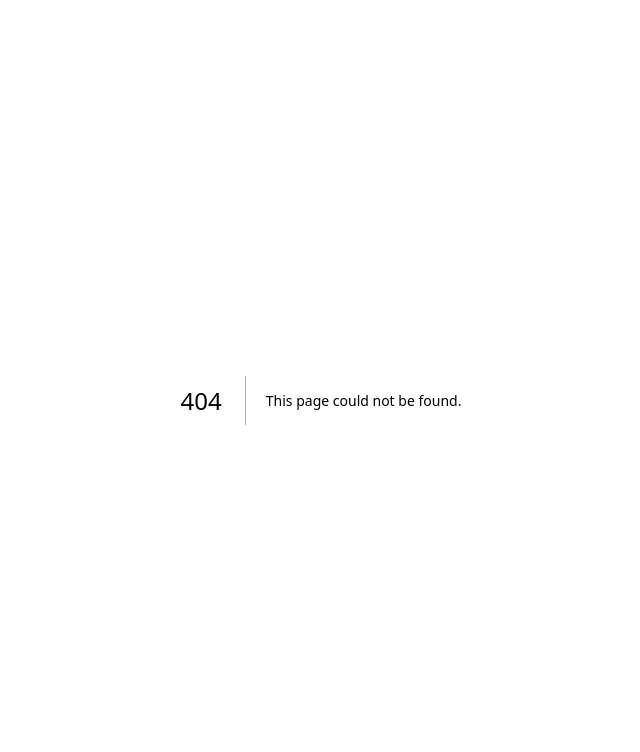
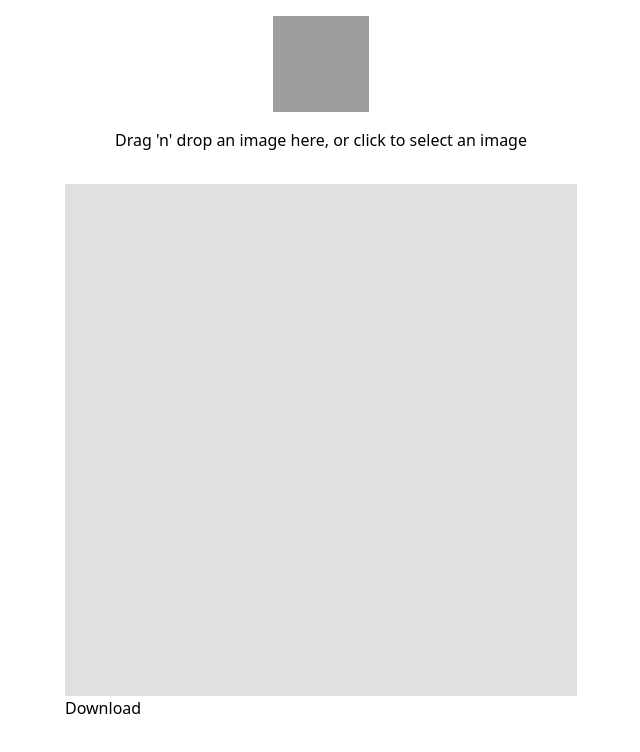
Before and after one commit to spuro/solana-coin, a Next.js app: page /overlayer in a window 1280 px wide. Before the commit this address had no page. Shown: the top 752 px of the page, without its empty margins (319-959 px from the left). Built offline with nearby package versions, Linux system fonts and the light colour scheme; grey boxes are pictures that could not be loaded.

Commit message:
overlayer rough

```diff
--- a/package.json
+++ b/package.json
@@ -16,6 +16,7 @@
     "next": "^13.4.2",
     "react": "18.2.0",
     "react-dom": "18.2.0",
+    "react-dropzone": "^14.2.3",
     "react-use-gesture": "^9.1.3",
     "zod": "^3.21.4"
   },
--- /dev/null
+++ b/src/components/overlayer/FileDrop.tsx
@@ -0,0 +1,26 @@
+import React, { useCallback } from "react";
+import { useDropzone } from "react-dropzone";
+
+const FileUpload = ({ onFileUpload }: any) => {
+  const onDrop = useCallback(
+    (acceptedFiles) => {
+      onFileUpload(acceptedFiles[0]);
+    },
+    [onFileUpload]
+  );
+
+  const { getRootProps, getInputProps, isDragActive } = useDropzone({ onDrop });
+
+  return (
+    <div {...getRootProps()}>
+      <input {...getInputProps()} />
+      {isDragActive ? (
+        <p>Drop the image here...</p>
+      ) : (
+        <p>Drag 'n' drop an image here, or click to select an image</p>
+      )}
+    </div>
+  );
+};
+
+export default FileUpload;
--- /dev/null
+++ b/src/components/overlayer/ImagePreview.tsx
@@ -0,0 +1,9 @@
+import React from "react";
+
+const ImagePreview = ({ file }) => {
+  const url = file ? URL.createObjectURL(file) : null;
+
+  return <div>{url && <img src={url} alt="Preview" />}</div>;
+};
+
+export default ImagePreview;
--- /dev/null
+++ b/src/components/overlayer/OverlaySelection.tsx
@@ -0,0 +1,19 @@
+import React from "react";
+
+const OverlaySelection = ({ overlays, onOverlaySelect }) => {
+  return (
+    <div className="flex justify-center space-x-4">
+      {overlays.map((overlay, index) => (
+        <img
+          key={index}
+          src={overlay}
+          alt={`Overlay ${index + 1}`}
+          onClick={() => onOverlaySelect(overlay)}
+          className="h-24 w-24 cursor-pointer object-cover"
+        />
+      ))}
+    </div>
+  );
+};
+
+export default OverlaySelection;
--- /dev/null
+++ b/src/components/overlayer/ResultPreview.tsx
@@ -0,0 +1,51 @@
+import React, { useEffect, useRef } from "react";
+
+const ResultPreview = ({ file, overlay }) => {
+  const canvasRef = useRef();
+
+  useEffect(() => {
+    const canvas = canvasRef.current;
+    const ctx = canvas.getContext("2d");
+
+    // Clear the canvas and set the placeholder
+    ctx.clearRect(0, 0, canvas.width, canvas.height);
+    ctx.fillStyle = "#e0e0e0";
+    ctx.fillRect(0, 0, canvas.width, canvas.height);
+
+    if (file && overlay) {
+      const img = new Image();
+      img.onload = () => {
+        // Scale the canvas to the image size
+        canvas.width = img.width;
+        canvas.height = img.height;
+
+        ctx.drawImage(img, 0, 0);
+
+        const overlayImg = new Image();
+        overlayImg.onload = () => {
+          ctx.drawImage(overlayImg, 0, 0, img.width, img.height);
+        };
+        overlayImg.src = overlay;
+      };
+      img.src = URL.createObjectURL(file);
+    }
+  }, [file, overlay]);
+
+  const handleDownload = () => {
+    const canvas = canvasRef.current;
+    const dataUrl = canvas.toDataURL("image/png");
+    const link = document.createElement("a");
+    link.href = dataUrl;
+    link.download = "output.png";
+    link.click();
+  };
+
+  return (
+    <div>
+      <canvas ref={canvasRef} width="512" height="512"></canvas>
+      <button onClick={handleDownload}>Download</button>
+    </div>
+  );
+};
+
+export default ResultPreview;
--- /dev/null
+++ b/src/pages/overlayer.tsx
@@ -0,0 +1,38 @@
+import React, { useState } from "react";
+import FileUpload from "~/components/overlayer/FileDrop";
+import ImagePreview from "~/components/overlayer/ImagePreview";
+import OverlaySelection from "~/components/overlayer/OverlaySelection";
+import ResultPreview from "~/components/overlayer/ResultPreview";
+
+const overlays = [
+  "/overlays/overlay1.png",
+  // "/overlays/overlay2.png",
+  // "/overlays/overlay3.png",
+];
+
+const MyComponent = () => {
+  const [file, setFile] = useState(null);
+  const [selectedOverlay, setSelectedOverlay] = useState(null);
+
+  const handleFileUpload = (uploadedFile) => {
+    setFile(uploadedFile);
+  };
+
+  const handleOverlaySelect = (overlay) => {
+    setSelectedOverlay(overlay);
+  };
+
+  return (
+    <div className="flex flex-col items-center space-y-4 p-4">
+      <OverlaySelection
+        overlays={overlays}
+        onOverlaySelect={handleOverlaySelect}
+      />
+      <FileUpload onFileUpload={handleFileUpload} />
+      <ImagePreview file={file} />
+      <ResultPreview file={file} overlay={selectedOverlay} />
+    </div>
+  );
+};
+
+export default MyComponent;
```
Also changed, not shown: public/images/overlays/overlay1.png (added), 1 other file (tests, documents, lock files or other folders).
